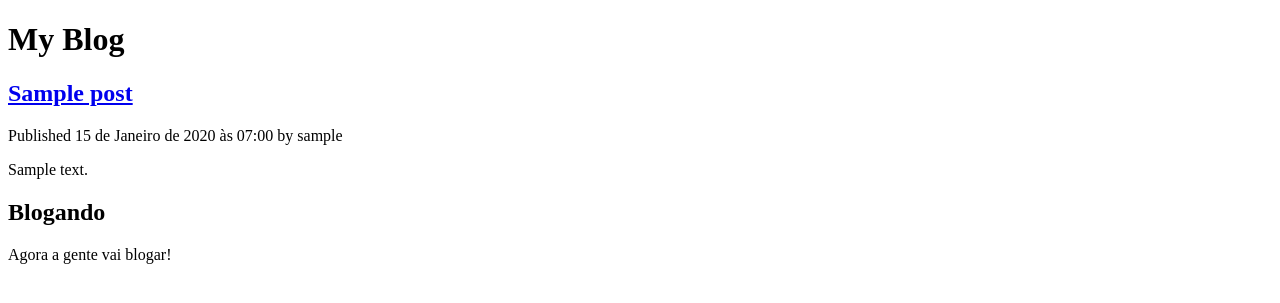
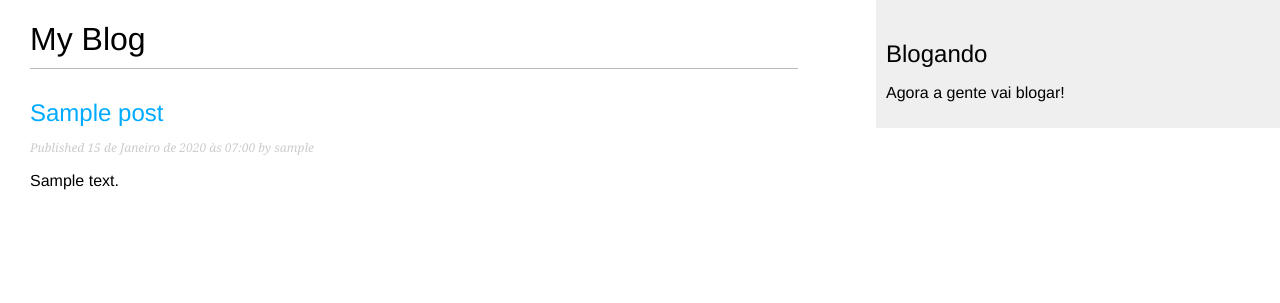
Before and after one commit to J0T4p3/django-5-from-examples, a Django app: page /blog/ in a window 1280 px wide. Shown: the top 303 px of the page. Run offline with Django 5.2, Linux system fonts and the light colour scheme; tables that the repository leaves empty hold one stand-in row (values such as "Sample post").

Commit message:
Included styling on the page

```diff
--- /dev/null
+++ b/mysite/blog/static/css/blog.css
@@ -0,0 +1,97 @@
+body {
+    margin:0;
+    padding:0;
+    font-family:helvetica, sans-serif;
+}
+
+a {
+    color:#00abff;
+    text-decoration:none;
+}
+
+h1 {
+    font-weight:normal;
+    border-bottom:1px solid #bbb;
+    padding:0 0 10px 0;
+}
+
+h2 {
+    font-weight:normal;
+    margin:30px 0 0;
+}
+
+#content {
+    float:left;
+    width:60%;
+    padding:0 0 0 30px;
+}
+
+#sidebar {
+    float:right;
+    width:30%;
+    padding:10px;
+    background:#efefef;
+    height:100%;
+}
+
+p.date {
+    color:#ccc;
+    font-family: georgia, serif;
+    font-size: 12px;
+    font-style: italic;
+}
+
+.left {
+    float:left;
+    margin-right:10px;
+}
+
+/* pagination */
+.pagination {
+    margin:40px 0;
+    font-weight:bold;
+}
+
+/* forms */
+label {
+    float:left;
+    clear:both;
+    color:#333;
+    margin-bottom:4px;
+}
+input, textarea {
+    clear:both;
+    float:left;
+    margin:0 0 10px;
+    background:#ededed;
+    border:0;
+    padding:6px 10px;
+    font-size:12px;
+}
+input[type=submit] {
+    font-weight:bold;
+    background:#00abff;
+    color:#fff;
+    padding:10px 20px;
+    font-size:14px;
+    text-transform:uppercase;
+}
+.errorlist {
+    color:#cc0033;
+    float:left;
+    clear:both;
+    padding-left:10px;
+}
+
+/* comments */
+.comment {
+    padding:10px;
+}
+.comment:nth-child(even) {
+    background:#efefef;
+}
+.comment .info {
+    font-weight:bold;
+    font-size:12px;
+    color:#666;
+}
--- a/mysite/blog/templates/blog/base.html
+++ b/mysite/blog/templates/blog/base.html
@@ -1,7 +1,9 @@
+{% load static %}
 <!DOCTYPE html>
 <html>
     <head>
         <title>{% block title %}{% endblock %}</title>
+        <link href="{% static "css/blog.css" %}" rel="stylesheet">
     </head>
 <body>
     <div id="content">
```
